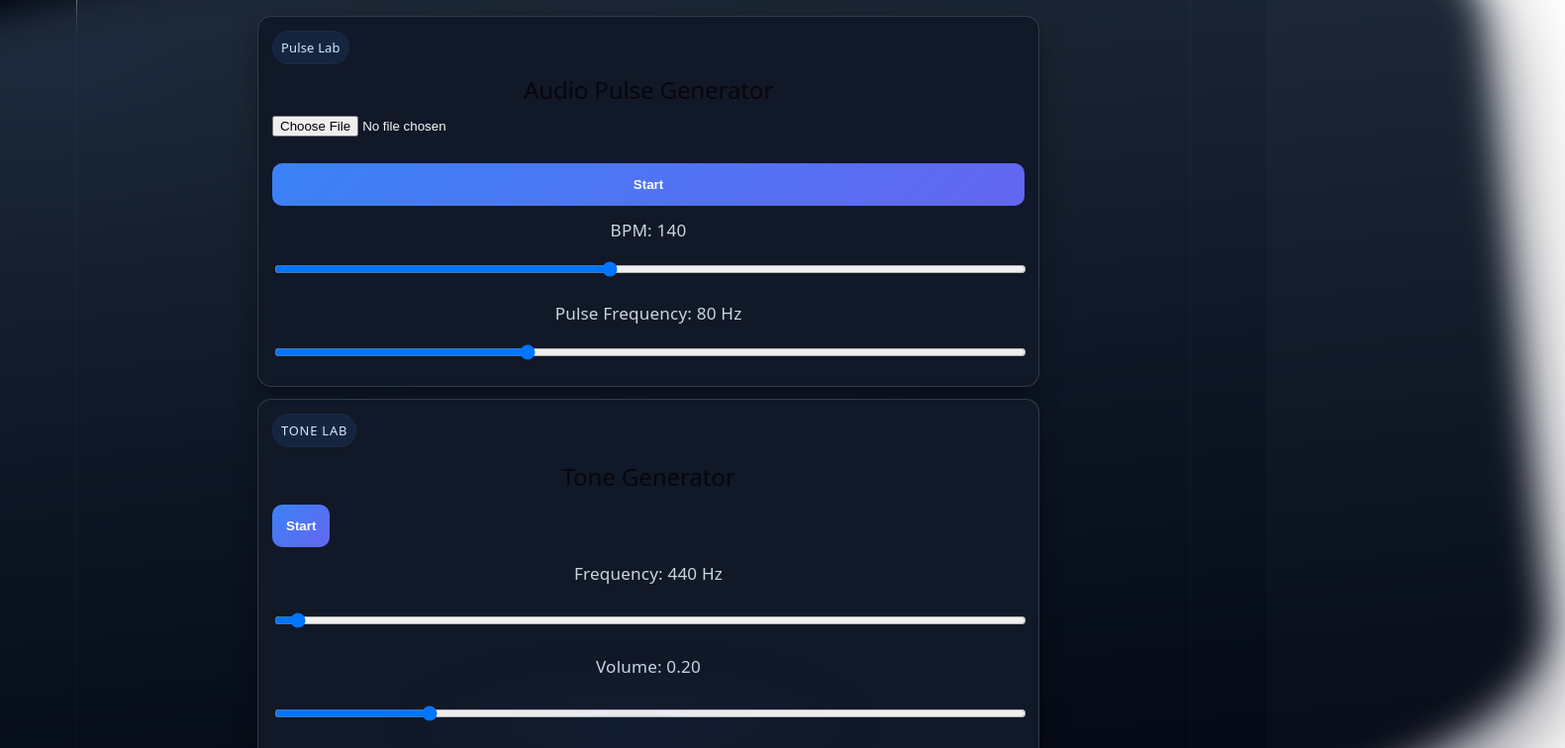
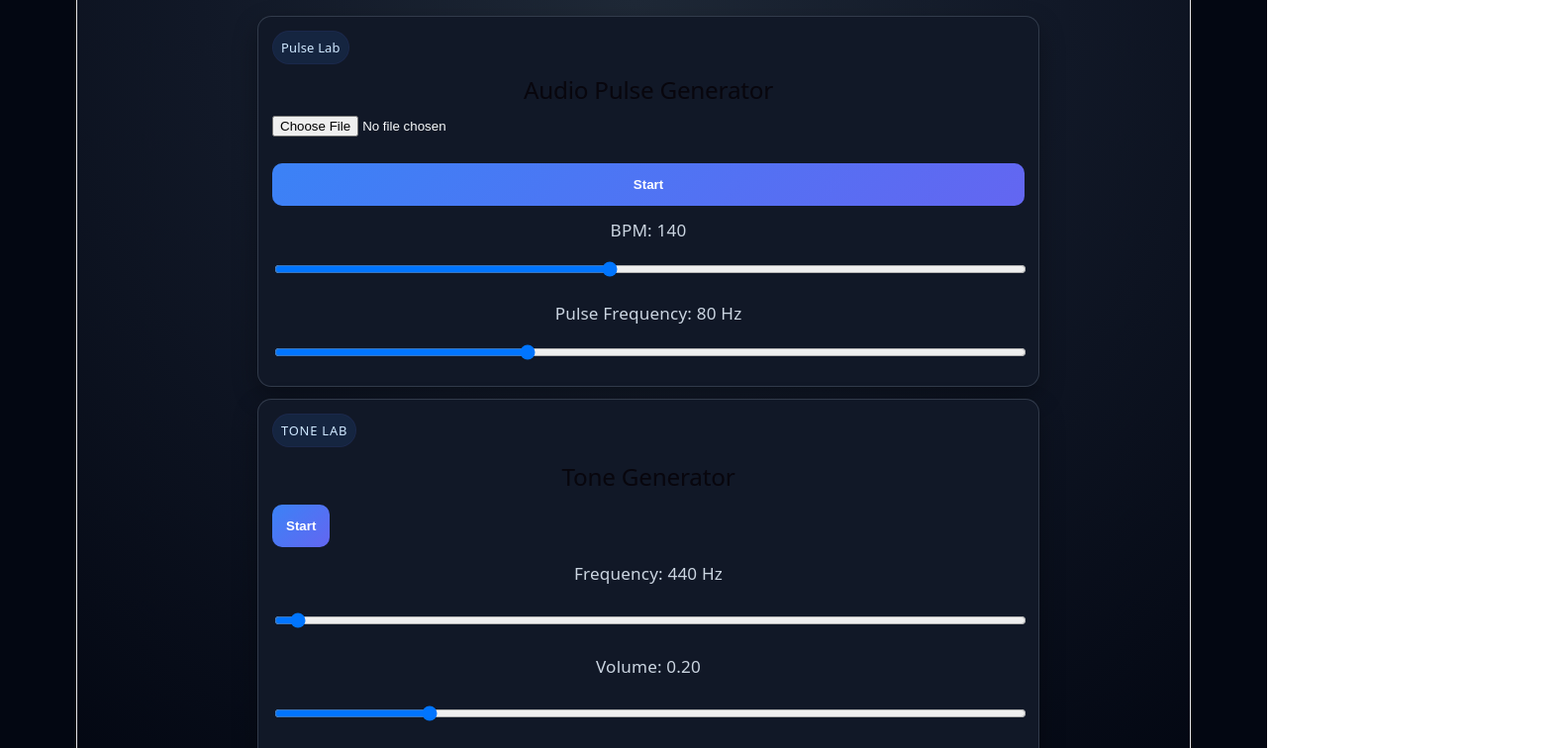
Before and after one commit to darksos34/music-generator, a React (Vite) app: page / in a window 1280 px wide. Shown: the top 756 px of the page at 99% size, 1581 px wide, since content can reach past the window. Built offline with nearby package versions, Linux system fonts and the light colour scheme.

Commit message:
new style

```diff
--- a/src/Cards.css
+++ b/src/Cards.css
@@ -22,42 +22,6 @@ html, body {
     justify-content: center;
     align-items: flex-start;
     padding: 16px;
-}
-
-/* grote, afgeronde vorm die buiten de viewport mag 'overflowen' — zacht en donker */
-.cards-page::before{
-    content: "";
-    position: absolute;
-    inset: 0; /* vul container */
-    left: 50%;
-    top: -8%;
-    width: 140%;                /* groter dan viewport zodat het buiten valt */
-    height: 120%;
-    transform: translateX(-50%) rotate(-6deg); /* zacht gekanteld */
-    border-radius: 28% / 18%;   /* organische, afgeronde vorm */
-    background: radial-gradient(1200px 600px at 20% 10%, rgba(35,58,86,0.18) 0%, transparent 28%),
-    linear-gradient(180deg, var(--bg-start) 0%, var(--bg-mid) 50%, var(--bg-end) 100%);
-    filter: blur(18px) saturate(110%);
-    opacity: 0.98;
-    z-index: 0;
-    pointer-events: none;
-    box-shadow: 0 30px 90px rgba(2,6,23,0.65); /* diepte achter de kaart */
-}
-
-/* subtiele extra 'glow' accent onder de kaarten (zacht kleurverloop) */
-.cards-page::after{
-    content: "";
-    position: absolute;
-    left: 50%;
-    bottom: -8%;
-    transform: translateX(-50%);
-    width: 80%;
-    height: 260px;
-    border-radius: 50%;
-    background: radial-gradient(closest-side, rgba(59,130,246,0.06), transparent 50%);
-    filter: blur(24px);
-    z-index: 0;
-    pointer-events: none;
 }
 
 .cards-stack {
```
